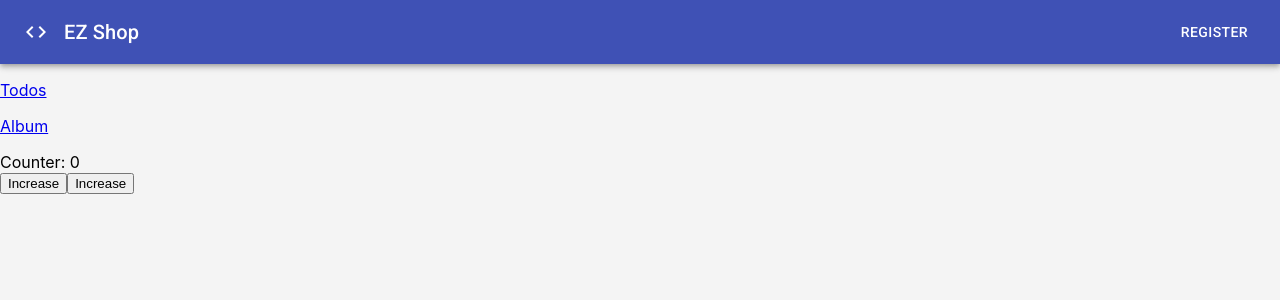
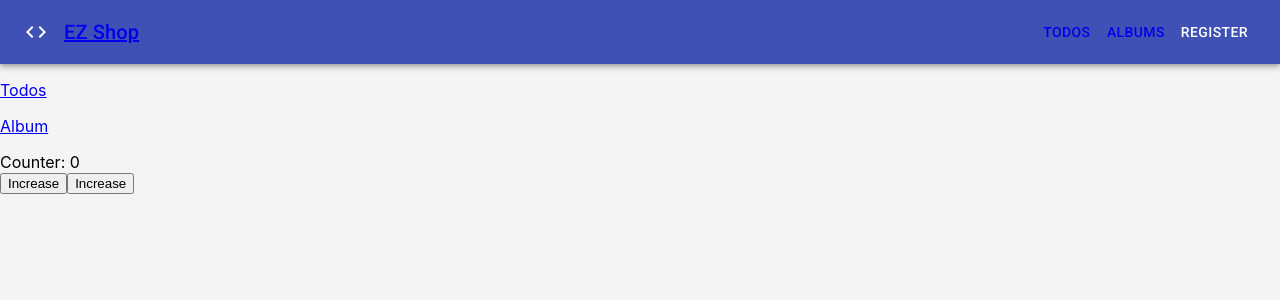
Before and after one commit to nghiemph95/React_Learning, a React (Create React App) app in the folder 02_react_learning/learn_reactjs_next/: page / in a window 1280 px wide. Shown: the top 300 px of the page. Built offline with nearby package versions, Linux system fonts and the light colour scheme; no server answers.

Commit message:
Updated: 22-01-2023 20:52:51

```diff
--- a/02_react_learning/learn_reactjs_next/src/components/Header/index.jsx
+++ b/02_react_learning/learn_reactjs_next/src/components/Header/index.jsx
@@ -5,6 +5,7 @@ import Toolbar from '@material-ui/core/Toolbar';
 import Typography from '@material-ui/core/Typography';
 import CodeIcon from '@material-ui/icons/Code';
 import React from 'react';
+import { Link, NavLink } from 'react-router-dom';
 
 const useStyles = makeStyles((theme) => ({
   root: {
@@ -28,8 +29,16 @@ export default function Header() {
           <CodeIcon className={classes.menuButton} />
 
           <Typography variant="h6" className={classes.title}>
-            EZ Shop
+            <Link to="/">EZ Shop</Link>
           </Typography>
+
+          <NavLink to="/todos">
+            <Button color="inherit">Todos</Button>
+          </NavLink>
+
+          <NavLink to="/albums">
+            <Button color="inherit">Albums</Button>
+          </NavLink>
 
           <Button color="inherit">Register</Button>
         </Toolbar>
```
